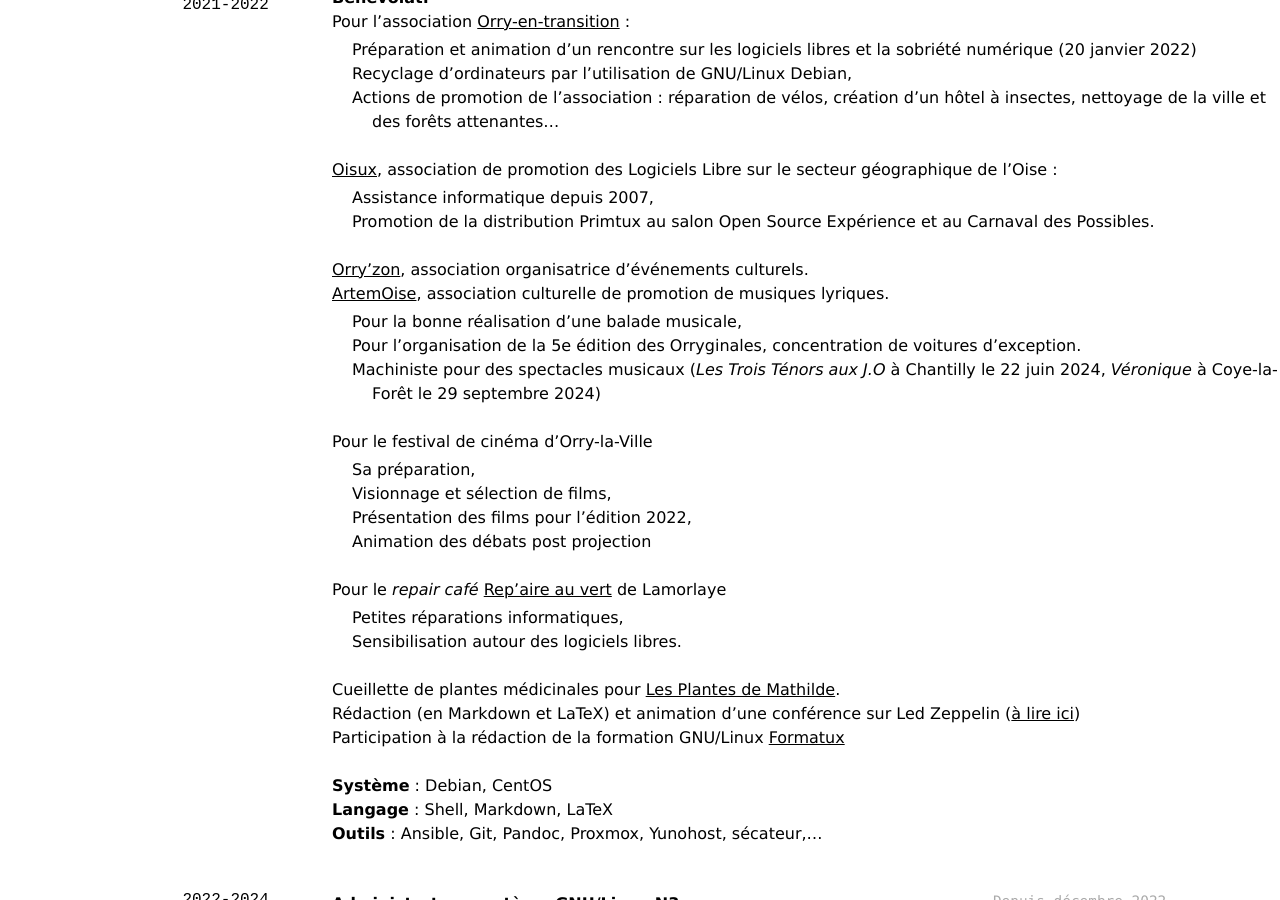
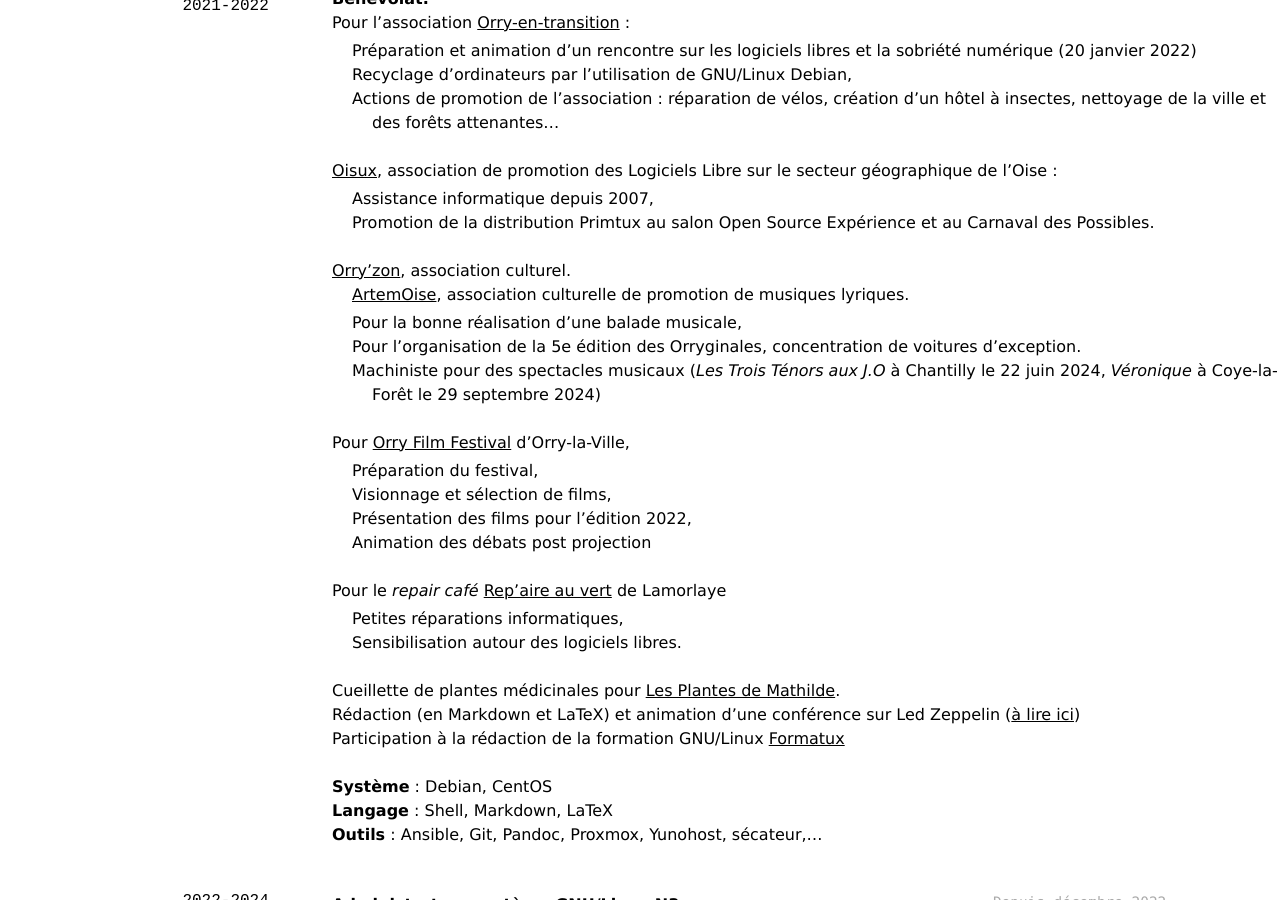
Before and after one commit to ledub72/ledub72.github.io, a Jekyll site: the page built from index.md, in a window 1280 px wide and 900 px high, scrolled down 1457 px. Built offline with Jekyll 4.4.1, drawn with Linux system fonts in a browser that asks for light colours; nearby versions of some CDN libraries; a style sheet for code colours, icons or effects is not loaded; some of the changed text lies outside the part shown.

Commit message:
Amélioration Orry Film Festival

```diff
--- a/index.md
+++ b/index.md
@@ -85,14 +85,13 @@ Expert en shell
   * Assistance informatique depuis 2007,
   * Promotion de la distribution Primtux au salon Open Source Expérience et au Carnaval des Possibles.
 
-- [Orry’zon](https://orryzon.fr/), association organisatrice d’événements culturels.
-- [ArtemOise](https://www.artemoise.fr/), association culturelle de promotion de musiques lyriques.
+- [Orry’zon](https://orryzon.fr/), association culturel.<br>[ArtemOise](https://www.artemoise.fr/), association culturelle de promotion de musiques lyriques.
   * Pour la bonne réalisation d’une balade musicale,
   * Pour l’organisation de la 5e édition des Orryginales, concentration de voitures d’exception.
   * Machiniste pour des spectacles musicaux (_Les Trois Ténors aux J.O_ à Chantilly le 22 juin 2024, _Véronique_ à Coye-la-Forêt le 29 septembre 2024)
 
-- Pour le festival de cinéma d’Orry-la-Ville
-  * Sa préparation,
+- Pour [Orry Film Festival](https://www.orryfilmfestival.fr) d’Orry-la-Ville,
+  * Préparation du festival,
   * Visionnage et sélection de films,
   * Présentation des films pour l'édition 2022,
   * Animation des débats post projection
```
Also changed, not shown: other parts of index.md (+2 -2 lines).
